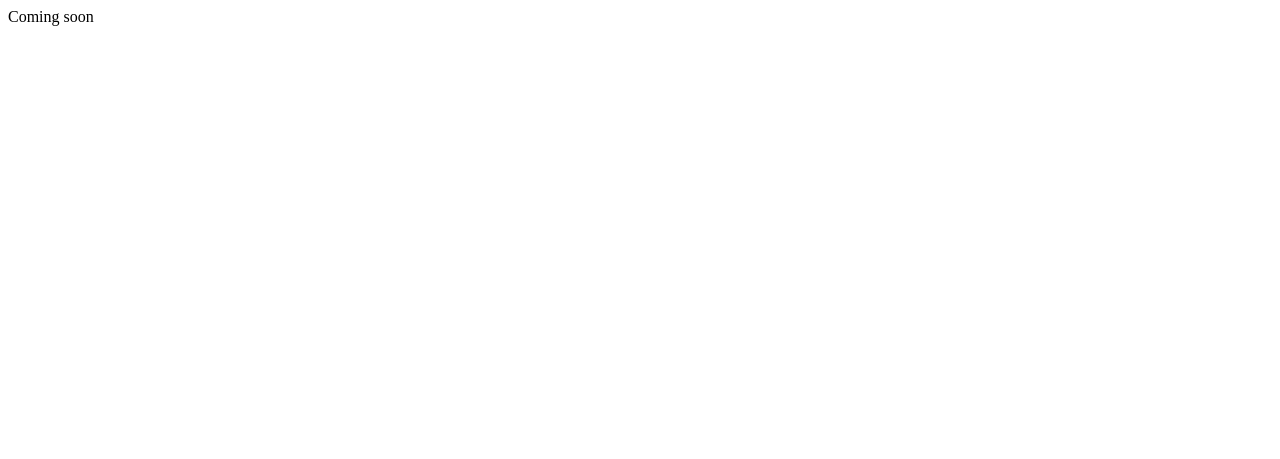
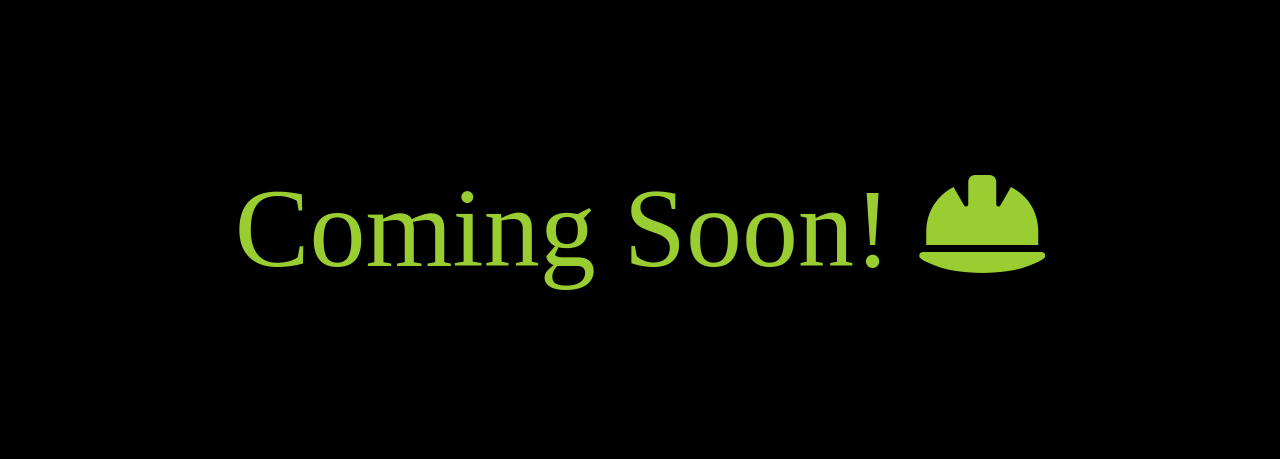
Before and after one commit to Hekb/hekb.github.io, a plain HTML site: page index.html in a window 1280 px wide. Drawn offline with Linux system fonts and the light colour scheme.

Commit message:
construction

```diff
--- a/index.html
+++ b/index.html
@@ -1 +1,18 @@
-Coming soon
+<!DOCTYPE html>
+<html lang="en">
+<head>
+    <meta charset="UTF-8">
+    <meta name="viewport" content="width=device-width, initial-scale=1.0">
+    <link rel="stylesheet" type="text/css" href="style.css">
+    <script src="https://kit.fontawesome.com/b556add894.js" crossorigin="anonymous"></script>
+    <meta http-equiv="X-UA-Compatible" content="ie=edge">
+    <title>Document</title>
+</head>
+<body>
+    <div class="content">
+        <div class="comingsoon">
+            <p>Coming Soon! <i class="fas fa-hard-hat"></i></p>
+        </div>
+    </div>
+</body>
+</html>
--- /dev/null
+++ b/style.css
@@ -0,0 +1,16 @@
+*{
+    margin: 0;
+    padding: 0;
+}
+body{
+    background-color: black;
+}
+.content {
+    color: yellowgreen;
+    display: flex;
+    align-items: center;
+    justify-content: center;
+    margin: 10% 0;
+    min-height: 200px;
+    font-size: 7em;
+}
```
